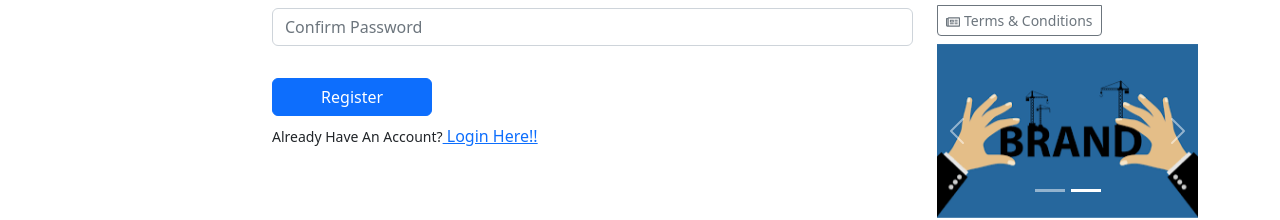
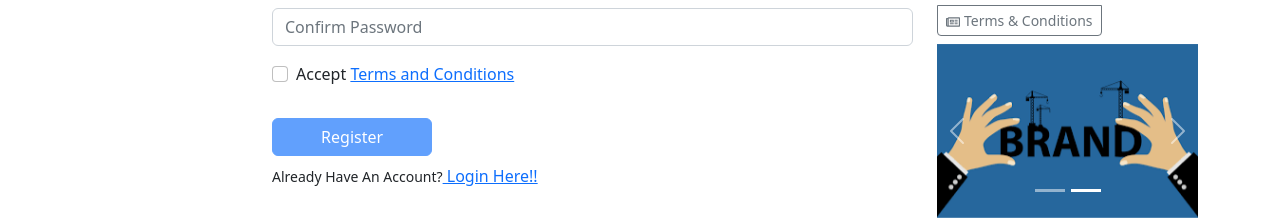
Before and after one commit to mostafizurhh/cloud-news-client, a React (Create React App) app: page /register in a window 1280 px wide. Shown: the part 440-660 px from the top of the page. Built offline with nearby package versions, Linux system fonts and the light colour scheme; no server answers.

Commit message:
set terms and condition state and function

```diff
--- /dev/null
+++ b/src/Pages/Others/TermsAndConditions/TermsAndConditions.js
@@ -0,0 +1,13 @@
+import React from 'react';
+import { Link } from 'react-router-dom';
+
+const TermsAndConditions = () => {
+    return (
+        <div>
+            <h2>Accept Our Terms and Condition</h2>
+            <p>Go to <Link to='/register'>Register</Link></p>
+        </div>
+    );
+};
+
+export default TermsAndConditions;
--- a/src/Pages/Register/Register.js
+++ b/src/Pages/Register/Register.js
@@ -6,6 +6,8 @@ import { AuthContext } from '../../contexts/AuthProvider/AuthProvider';
 
 const Register = () => {
     const [error, setError] = useState(''); /* set error state */
+    const [termsAccepted, setTermsAccepted] = useState(false); /* set terms and conditions state */
+
     const { createUser } = useContext(AuthContext);
 
     /* redirect user to the route they wanted to go before login */
@@ -37,6 +39,12 @@ const Register = () => {
             })
     }
 
+    /* terms and conditions function */
+    const handleTerms = event => {
+        setTermsAccepted(event.target.checked)
+    }
+
+
     return (
         <Form onSubmit={handleSubmit}>
             <Form.Group className="mb-3" controlId="formBasicName">
@@ -58,18 +66,30 @@ const Register = () => {
                 <Form.Label>Password</Form.Label>
                 <Form.Control type="password" name='password' placeholder="Password" required />
             </Form.Group>
+
             <Form.Group className="mb-3" controlId="formBasicConfirmPassword">
                 <Form.Label>Password</Form.Label>
                 <Form.Control type="password" name='confirmPassword' placeholder="Confirm Password" required />
             </Form.Group>
+
+            {/* set terms and conditions */}
+            <Form.Group className="mb-3" controlId="formBasicCheckbox">
+                <Form.Check
+                    type="checkbox"
+                    onClick={handleTerms}
+                    label={<>Accept <Link to='/terms'>Terms and Conditions</Link> </>} />
+            </Form.Group>
+
             <Form.Group className='d-flex flex-column'>
                 <Form.Text className='text-danger mt-2 mb-2'>
                     {error} {/* show error in UI */}
                 </Form.Text>
-                <Button variant="primary" type="submit" className='w-25'>
+
+                <Button variant="primary" type="submit" className='w-25' disabled={!termsAccepted}>
                     Register
                 </Button>
             </Form.Group>
+
             <div className='mt-2'>
                 <small>
                     Already Have An Account?
--- a/src/Routes/Routes/Routes.js
+++ b/src/Routes/Routes/Routes.js
@@ -4,6 +4,7 @@ import Category from "../../Pages/Category/Category/Category";
 import Home from "../../Pages/Home/Home/Home";
 import Login from "../../Pages/Login/Login";
 import News from "../../Pages/News/News/News";
+import TermsAndConditions from "../../Pages/Others/TermsAndConditions/TermsAndConditions";
 import Register from "../../Pages/Register/Register";
 import PrivateRoute from "../PrivatRoute/PrivateRoute";
 
@@ -34,6 +35,10 @@ export const routes = createBrowserRouter([
             {
                 path: '/register',
                 element: <Register></Register>
+            },
+            {
+                path: '/terms',
+                element: <TermsAndConditions></TermsAndConditions>
             }
         ]
     }
```
